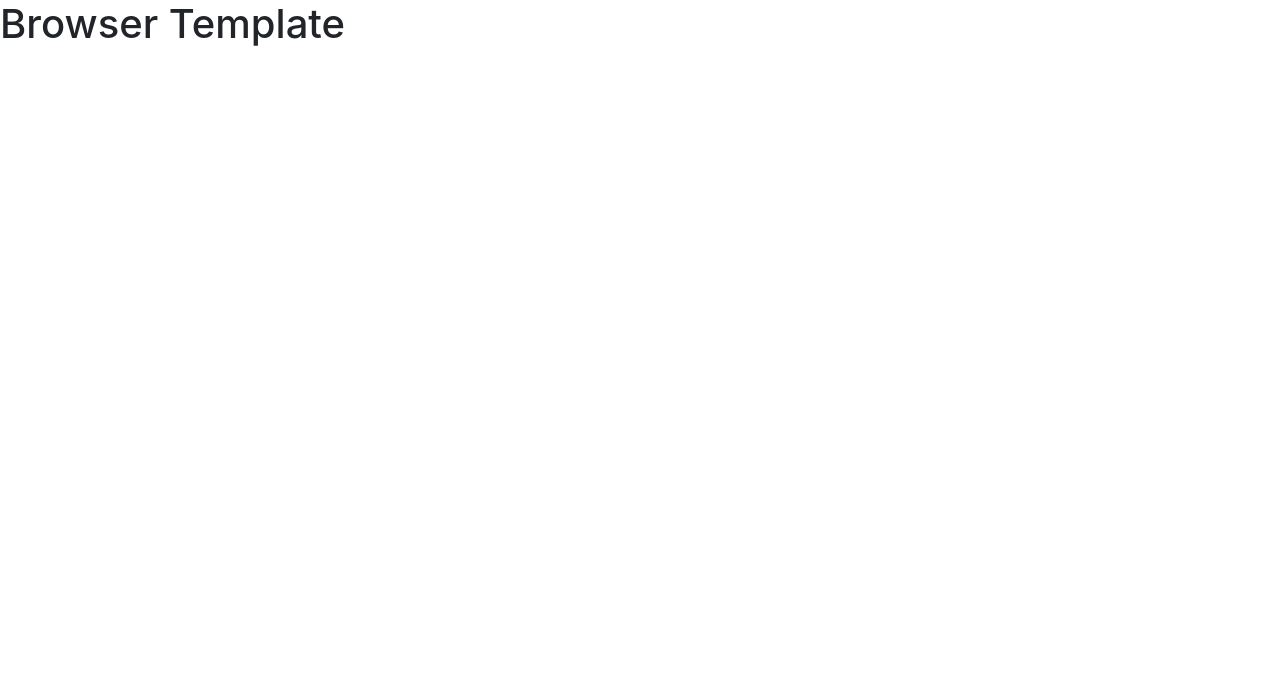
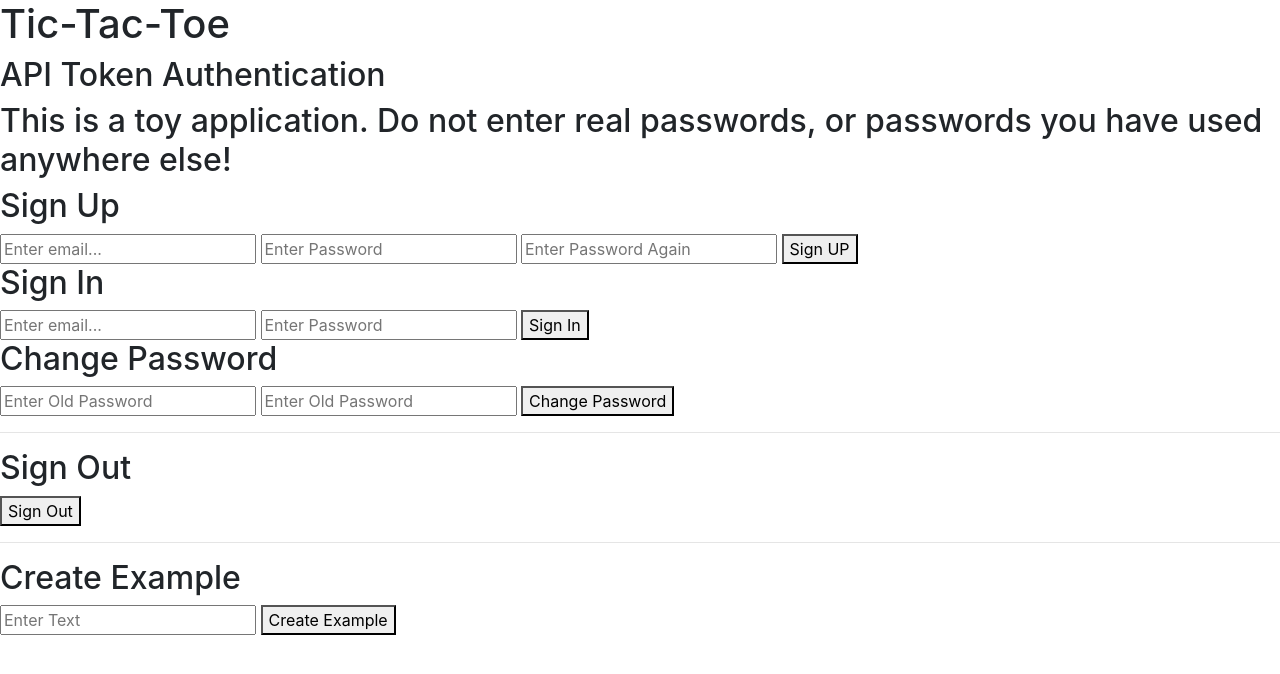
Before and after one commit to GMorse19/tic-tac-toe-GMorse19, a website built with webpack: page index.html in a window 1280 px wide. Built offline with nearby package versions, Linux system fonts and the light colour scheme.

Commit message:
TicTacToe html framework
I set up some initial features for the game page, beginning with the
form fields.

```diff
--- a/index.html
+++ b/index.html
@@ -12,6 +12,48 @@
       <script src="public/application.js" type="text/javascript" charset="utf-8" defer></script>
     </head>
     <body>
-      <h1>Browser Template</h1>
+      <h1>Tic-Tac-Toe</h1>
+      <h2>API Token Authentication</h2>
+      <h2> This is a toy application. Do not enter real passwords, or passwords you have used anywhere else!</h2>
+
+      <h2 id="message"></h2>
+
+      <h2>Sign Up</h2>
+      <form id="sign-up">
+        <input type="email" name="credentials[email]" placeholder="Enter email...">
+        <input type="password" name="credentials[password]" placeholder="Enter Password">
+        <input type="password" name="credentials[password_confirmation]" placeholder="Enter Password Again">
+        <button>Sign UP</button>
+      </form>
+
+
+      <h2>Sign In</h2>
+      <form id="sign-in">
+        <input type="email" name="credentials[email]" placeholder="Enter email...">
+        <input type="password" name="credentials[password]" placeholder="Enter Password">
+
+        <button>Sign In</button>
+      </form>
+
+      <h2>Change Password</h2>
+      <form id="change-password">
+
+        <input type="password" name="passwords[old]" placeholder="Enter Old Password">
+        <input type="password" name="passwords[new]" placeholder="Enter Old Password">
+
+        <button>Change Password</button>
+      </form>
+      <hr>
+      <h2>Sign Out</h2>
+      <form id="sign-out">
+      <button>Sign Out</button>
+    </form>
+<hr>
+    <h2>Create Example</h2>
+
+    <form id="create-example">
+      <input type="text" placeholder="Enter Text" name="example[text]">
+    <button>Create Example</button>
+    </form>
     </body>
 </html>
```
